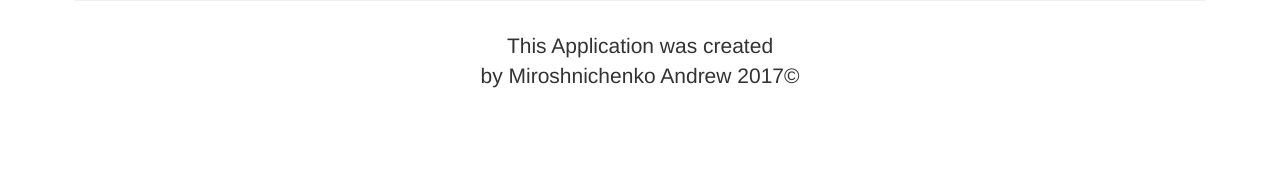
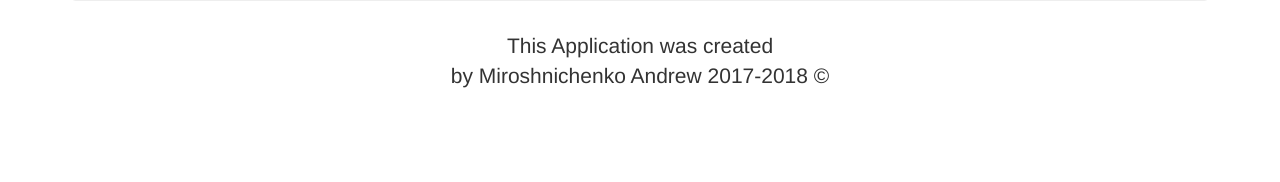
Before and after one commit to fiveh/flaskApp, a Flask app: page /about in a window 1280 px wide. Shown: the part 618-800 px from the top of the page. Run offline with Flask 2, Linux system fonts and the light colour scheme; some libraries are stand-ins or nearby versions.

Commit message:
update files

```diff
--- a/fl/app.py
+++ b/fl/app.py
@@ -14,6 +14,8 @@ app.config['MYSQL_USER'] = 'root'
 app.config['MYSQL_PASSWORD'] = '0540'
 app.config['MYSQL_DB'] = 'myflaskapp'
 app.config['MYSQL_CURSORCLASS'] = 'DictCursor'
+# app.config['MYSQL_PORT'] = '5000'
+
 #  init MYSQL
 mysql = MySQL(app)
 
--- a/fl/templates/includes/_messages.html
+++ b/fl/templates/includes/_messages.html
@@ -1,7 +1,7 @@
 {% with messages = get_flashed_messages(with_categories=true) %}
   {% if messages %}
     {% for category, message in messages %}
-    <div class="alert alert-{{ category }}">{{ message }} </li>
+        <div class="alert alert-{{ category }}">{{ message }} </li> </div>
     {% endfor %}
   {% endif %}
 {% endwith %}
--- a/fl/templates/layout.html
+++ b/fl/templates/layout.html
@@ -20,6 +20,6 @@
     </script>
 
 
-<p class="lead" align="center">This Application was created <br>by Miroshnichenko Andrew 2017&copy</p>
+<p class="lead" align="center">This Application was created <br>by Miroshnichenko Andrew 2017-2018 &copy</p>
   </body>
 </html>
```
